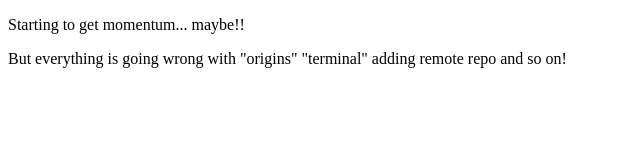
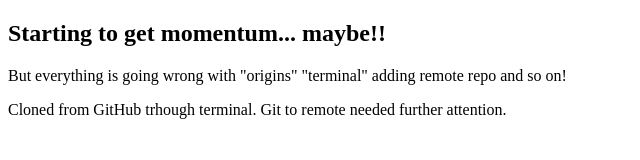
Before and after one commit to DGlitch76/lab_html_mini_project, a plain HTML site: page index.html in a window 1280 px wide. Shown: the whole page, without its empty margins (0-640 px from the left). Drawn offline with Linux system fonts and the light colour scheme.

Commit message:
rechecking terminal usage

```diff
--- a/index.html
+++ b/index.html
@@ -6,8 +6,9 @@
   </head>
   <body>
     <div>
-      <p>Starting to get momentum... maybe!!</p>
+      <h2>Starting to get momentum... maybe!!</h2>
       <p>But everything is going wrong with "origins" "terminal" adding remote repo and so on!</p>
+       <p>Cloned from GitHub trhough terminal. Git to remote needed further attention.</p>
     </div>
   </body>
 </html>
```
